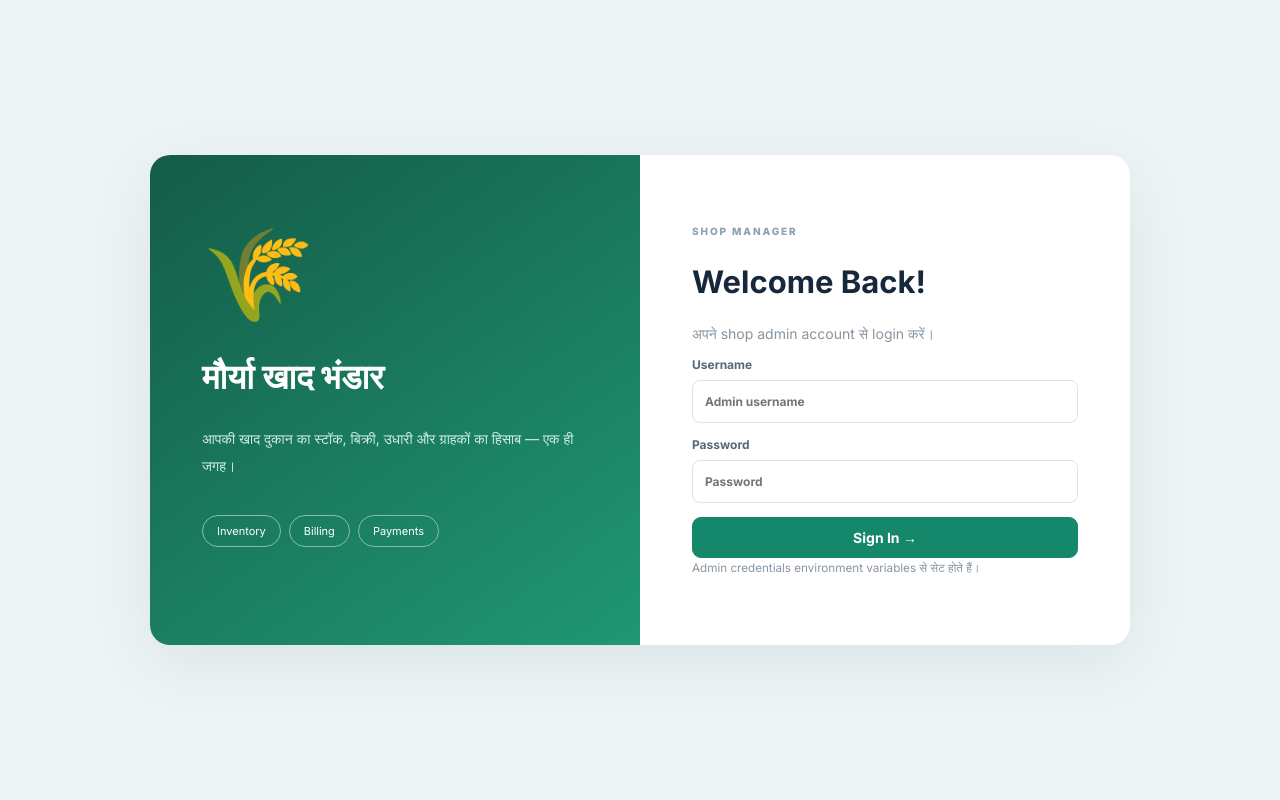
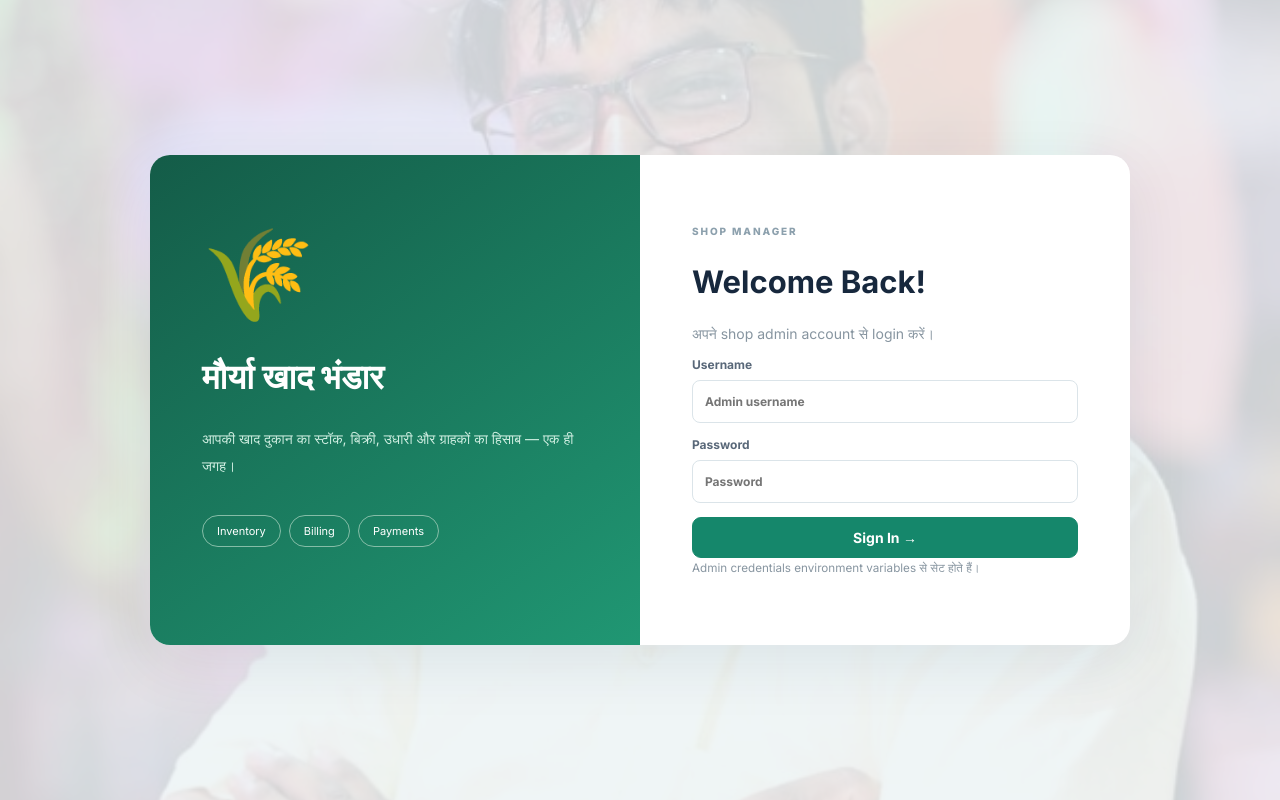
Before and after one commit to skmaury7216/FertilizerShop, a Spring Boot app: page /login in a window 1280 px wide. Run offline with Spring Boot 4, Linux system fonts and the light colour scheme; some of the project's set-up classes (security, data sources, template engines, error pages and the like) are left out, and stand-ins take their place.

Commit message:
Add owner photo watermark to login page

```diff
--- a/src/main/resources/static/css/main.css
+++ b/src/main/resources/static/css/main.css
@@ -75,3 +75,30 @@
         min-width: 48px;
     }
 }
+
+/* ===== Login page: subtle full-screen owner photo watermark ===== */
+/* The photo stays behind the login card, which remains readable. */
+.login-body {
+    position: relative;
+    isolation: isolate;
+    background-color: #edf4f5;
+}
+
+.login-body::before {
+    content: "";
+    position: fixed;
+    inset: 0;
+    z-index: -1;
+    pointer-events: none;
+    background-image: url('../images/owner-photo.jpg');
+    background-position: center center;
+    background-repeat: no-repeat;
+    background-size: cover;
+    opacity: 0.14;
+}
+
+/* Keep the form panel opaque and above the background photograph. */
+.login-card {
+    position: relative;
+    z-index: 1;
+}
```
